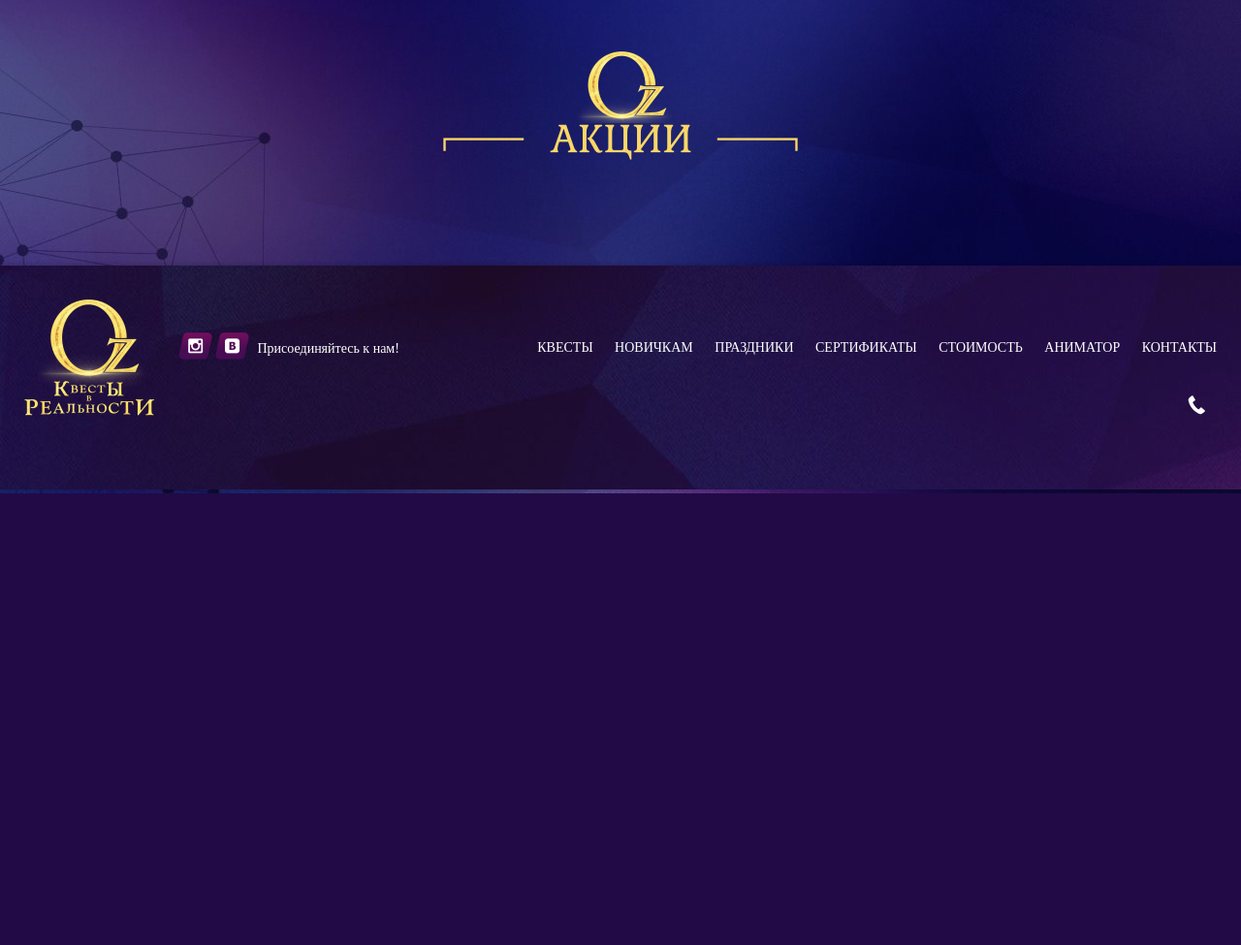
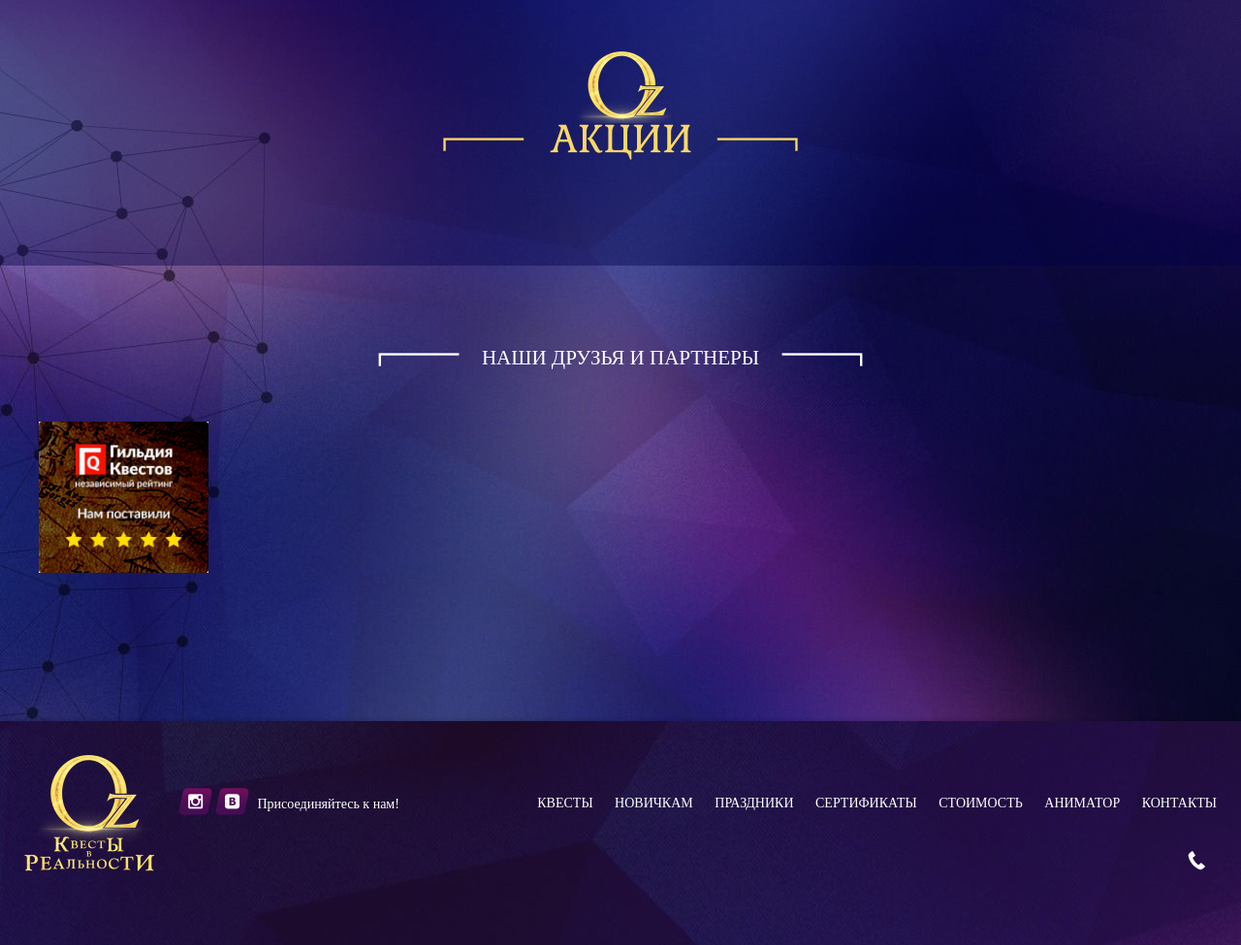
Before and after one commit to x9092554790/oz, a Django app: page / in a window 1280 px wide. Shown: the part 291-1266 px from the top of the page at 97% size. Before the commit the page ends 800 px from the top, so only its background shows below. Run offline with Django 3.2, Linux system fonts and the light colour scheme; data that the repository does not hold is empty; some libraries are stand-ins or nearby versions; some web fonts are replaced.

Commit message:
Add QuestGuild To Partners

```diff
--- a/quest/templates/quest/base2.html
+++ b/quest/templates/quest/base2.html
@@ -49,8 +49,8 @@
             <div class="row">
                 <div class="feedback">
                     <ul>
-                        <li class="vk"><a href="{{ settings.vk_group_url }}"><img src="{% static 'quest/imgs/new/vk.png' %}" alt="vk"></a></li>
-                        <li class="instagram_feedback"><a href="{{ settings.instagram_group_url }}"><img src="{% static 'quest/imgs/new/instagram_feedback.png' %}" alt="instagram_feedback"></a></li>
+                        <li class="vk"><a href="{{ settings.vk_group_url }}" target="_blank"><img src="{% static 'quest/imgs/new/vk.png' %}" alt="vk"></a></li>
+                        <li class="instagram_feedback"><a href="{{ settings.instagram_group_url }}" target="_blank"><img src="{% static 'quest/imgs/new/instagram_feedback.png' %}" alt="instagram_feedback"></a></li>
                     </ul>
                     <img class="img_d" src="{% static 'quest/imgs/new/foto_gifts.png' %}" alt=""/>
                 </div>
@@ -70,8 +70,8 @@
             <div class="row">
                 <div class="feedback">
                     <ul>
-                        <li class="vk"><a href="{{ settings.vk_group_url }}"><img src="{% static 'quest/imgs/new/vk.png' %}" alt="vk"></a></li>
-                            <li class="instagram_feedback"><a href="{{ settings.instagram_group_url }}"><img src="{% static 'quest/imgs/new/instagram_feedback.png' %}" alt="instagram_feedback"></a></li>
+                        <li class="vk"><a href="{{ settings.vk_group_url }}" target="_blank"><img src="{% static 'quest/imgs/new/vk.png' %}" alt="vk"></a></li>
+                            <li class="instagram_feedback"><a href="{{ settings.instagram_group_url }}" target="_blank"><img src="{% static 'quest/imgs/new/instagram_feedback.png' %}" alt="instagram_feedback"></a></li>
                     </ul>
                     <img class="img_d" src="{% static 'quest/imgs/new/foto_gifts.png' %}" alt=""/>
                 </div>
@@ -115,8 +115,9 @@
                         </div>
                         <div class="socials">
                             <ul>
-                                <li><a href="{{ settings.instagram_group_url }}"><img src="{% static 'quest/imgs/new/footer_instagram.png' %}" alt="instagram"></a></li>
-                                <li><a href="{{ settings.vk_group_url }}"><img src="{% static 'quest/imgs/new/footer_vk.png' %}" alt="vk"></a></li>
+                                <li><a href="{{ settings.instagram_group_url }}" target="_blank"><img src="{% static 'quest/imgs/new/footer_instagram.png' %}" alt="instagram"></a></li>
+                                <li><a href="{{ settings.vk_group_url }}" target="_blank"><img src="{% static 'quest/imgs/new/footer_vk.png' %}" alt="vk"></a></li>
+
                             </ul>
                             <span>Присоединяйтесь к нам!</span>
                         </div>
--- a/quest/templates/quest/index2.html
+++ b/quest/templates/quest/index2.html
@@ -70,23 +70,24 @@
             </div>
         </div>
     </div>
-{#    <div class="partners">#}
-{#        <div class="container">#}
-{#            <div class="row">#}
-{#                <div class="partners_title">#}
-{#                    <h2>НАШИ ДРУЗЬЯ И ПАРТНЕРЫ</h2>#}
-{#                </div>#}
-{#                <ul>#}
+    <div class="partners">
+        <div class="container">
+            <div class="row">
+                <div class="partners_title">
+                    <h2>НАШИ ДРУЗЬЯ И ПАРТНЕРЫ</h2>
+                </div>
+                <ul>
+                      <li class="flex s-col-2"><a href="http://questguild.ru" target="_blank"><img src="{% static 'quest/imgs/partners/quest-guild-widget-2.png' %}" alt="Гильдия Квестов"></a></li>
 {#                    <li class="flex s-col-2"><img src="{% static 'quest/imgs/new/zendesk.png' %}" alt="zendesk"></li>#}
 {#                    <li class="flex s-col-2"><img src="{% static 'quest/imgs/new/nextel.png' %}" alt="nextel"></li>#}
 {#                    <li class="flex s-col-2"><img src="{% static 'quest/imgs/new/acer.png' %}" alt="acer"></li>#}
 {#                    <li class="flex s-col-2"><img src="{% static 'quest/imgs/new/life.png' %}" alt="life"></li>#}
 {#                    <li class="flex s-col-2"><img src="{% static 'quest/imgs/new/prx.png' %}" alt="prx"></li>#}
 {#                    <li class="flex s-col-2"><img src="{% static 'quest/imgs/new/gasin.png' %}" alt="gasin"></li>#}
-{#                </ul>#}
-{#            </div>#}
-{#        </div>#}
-{#    </div>#}
+                </ul>
+            </div>
+        </div>
+    </div>
 {% endblock %}
 
 {% block js %}
```
Also changed, not shown: quest/static/quest/imgs/partners/quest-guild-widget-2.png (added), quest/static/quest/imgs/partners/quest-guild-widget.png (added).
